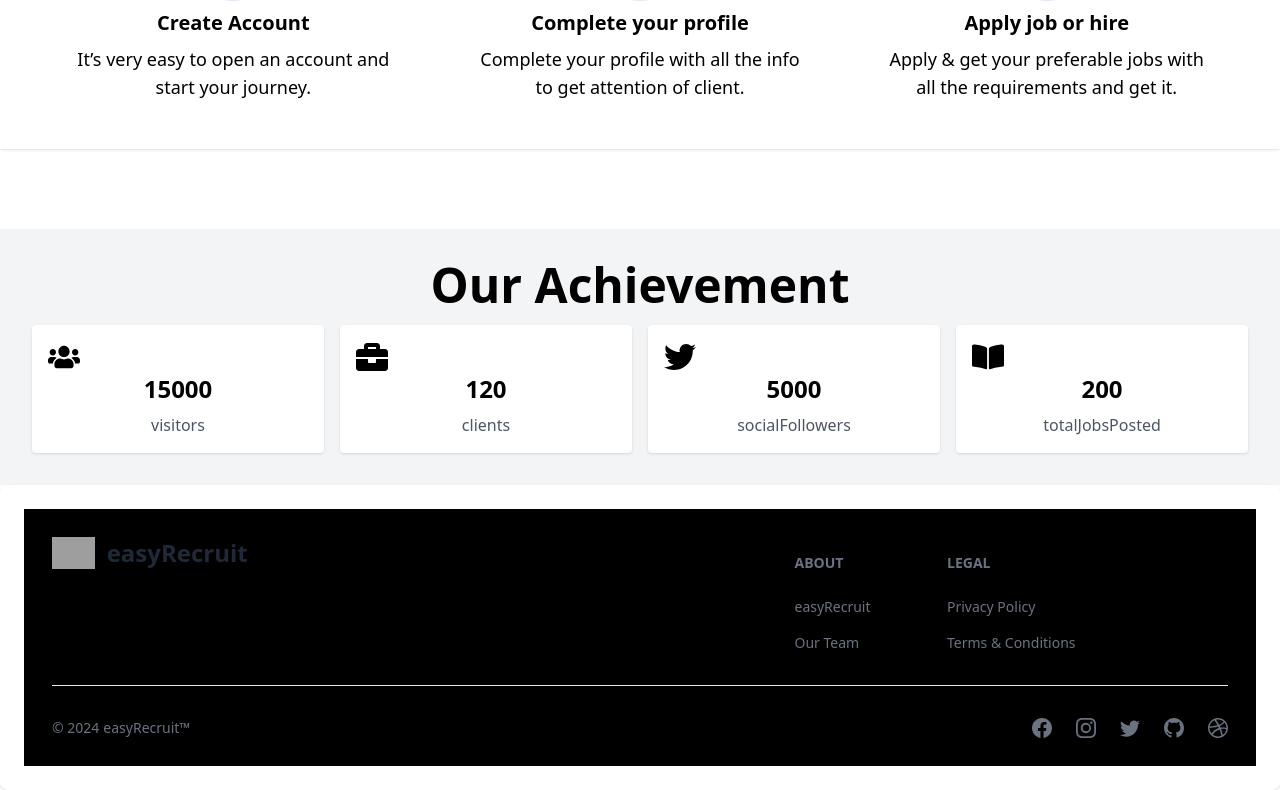
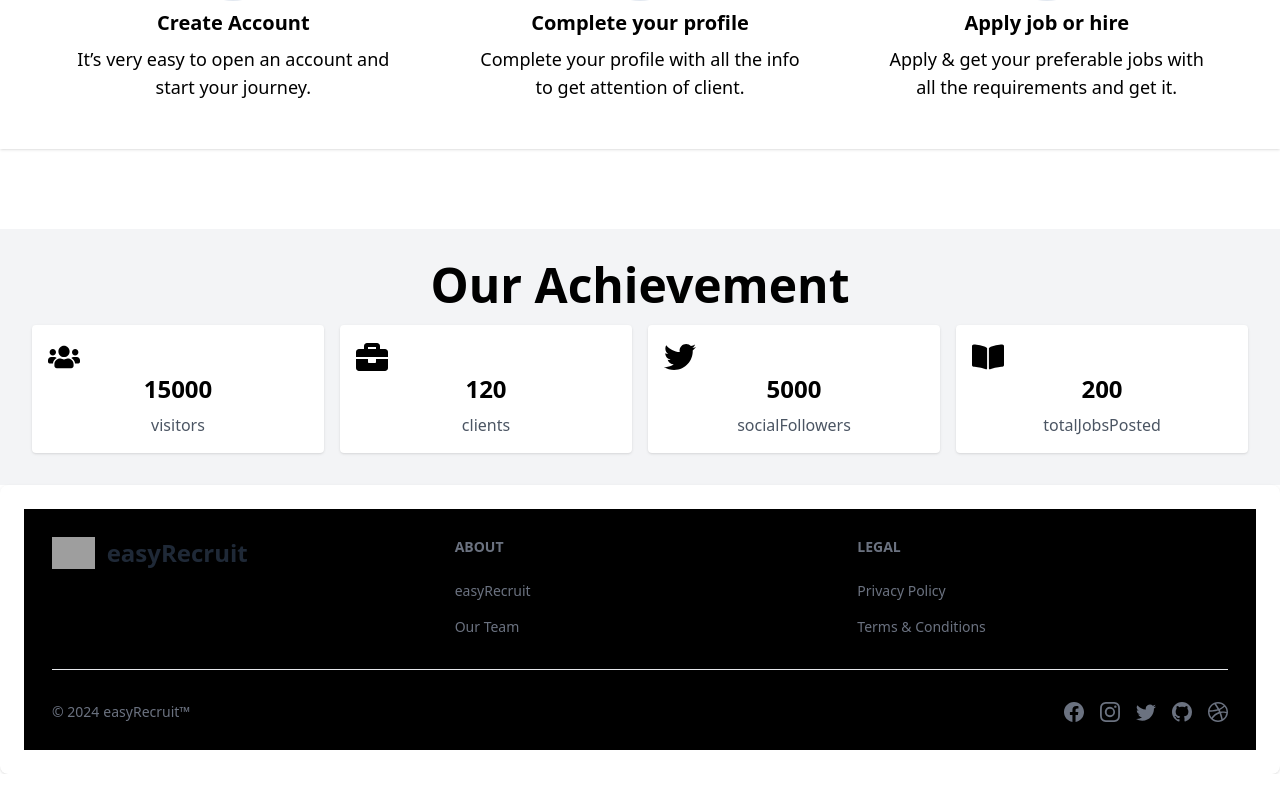
Before and after one commit to alpha9011/easyRecruit-client, a React (Vite) app: page / in a window 1280 px wide. Shown: the part 1633-2423 px from the top of the page. Built offline with nearby package versions, Linux system fonts and the light colour scheme; grey boxes are pictures that could not be loaded.

Commit message:
for development

```diff
--- /dev/null
+++ b/src/Page/FreeTrial/FreeTrial.jsx
@@ -0,0 +1,21 @@
+
+const FreeTrial = () => {
+    return (
+        <div className="text-center">
+
+            <h1 className=" font-bold text-lg"> CREATE YOUR FREE ACCOUNT</h1>
+            <h2 className="text-blue-500 font-medium text-3xl">Start Your Free Trial</h2>
+            <p className="font-normal text-lg text-gray-600">Start a 14-day free trial with unlimited users and no credit card required.</p>
+
+            <p>If your company already has an account, please <a href="">login</a> to have a user added. </p>
+            <p className="text-red-600">Note: Indeed access is restricted during the trial experience. To access Indeed, please <a href="">purchase</a> a EasyRecruit plan.
+            </p>
+            <p>Please do not fill out the form below if you are a job seeker.
+                Looking for a job? <a href="">Click here</a> or view our careers page.</p>
+
+
+        </div>
+    );
+};
+
+export default FreeTrial;
--- a/src/Page/Home/Countdown/Countdown.jsx
+++ b/src/Page/Home/Countdown/Countdown.jsx
@@ -25,6 +25,7 @@ const Countdown = () => {
   };
 
   const animateNumber = (value) =>
+    // eslint-disable-next-line react-hooks/rules-of-hooks
     useSpring({
       number: value,
       from: { number: 0 },
--- a/src/shared/Footer/Footers.jsx
+++ b/src/shared/Footer/Footers.jsx
@@ -1,13 +1,13 @@
 import { Footer } from 'flowbite-react';
-
 import { BsDribbble, BsFacebook, BsGithub, BsInstagram, BsTwitter } from 'react-icons/bs';
 
 const Footers = () => {
-    return (
-        <Footer container>
+  return (
+    <Footer container>
       <div className="w-full mx-auto p-7 bg-black text-white">
-        <div className="grid w-full justify-between sm:flex sm:justify-between md:flex md:grid-cols-1">
-          <div>
+        <div className="grid grid-cols-1 gap-8 md:grid-cols-3">
+          {/* Logo */}
+          <div className="col-span-1 md:col-span-1">
             <Footer.Brand
               href="http://localhost:5173/"
               src="https://i.ibb.co/qRW8DM6/hiring-8852986.png"
@@ -15,15 +15,19 @@ const Footers = () => {
               name="easyRecruit"
             />
           </div>
-          <div className="grid grid-cols-2 gap-8 sm:mt-4 sm:grid-cols-3 sm:gap-6">
+
+          {/* Navigation Links */}
+          <div className="col-span-1 md:col-span-2 grid grid-cols-2 gap-8">
+            {/* About Section */}
             <div>
-              <Footer.Title title="about" />
+              <Footer.Title title="About" />
               <Footer.LinkGroup col>
                 <Footer.Link href="#">easyRecruit</Footer.Link>
                 <Footer.Link href="#">Our Team</Footer.Link>
               </Footer.LinkGroup>
             </div>
 
+            {/* Legal Section */}
             <div>
               <Footer.Title title="Legal" />
               <Footer.LinkGroup col>
@@ -33,10 +37,17 @@ const Footers = () => {
             </div>
           </div>
         </div>
+
+        {/* Divider */}
         <Footer.Divider />
-        <div className="w-full sm:flex sm:items-center sm:justify-between">
+
+        {/* Copyright and Social Icons */}
+        <div className="flex flex-col md:flex-row md:items-center md:justify-between">
+          {/* Copyright */}
           <Footer.Copyright href="#" by="easyRecruit™" year={2024} />
-          <div className="mt-4 flex space-x-6 sm:mt-0 sm:justify-center">
+
+          {/* Social Icons */}
+          <div className="mt-4 md:mt-0 flex space-x-4">
             <Footer.Icon href="#" icon={BsFacebook} />
             <Footer.Icon href="#" icon={BsInstagram} />
             <Footer.Icon href="#" icon={BsTwitter} />
@@ -46,7 +57,7 @@ const Footers = () => {
         </div>
       </div>
     </Footer>
-    );
+  );
 };
 
 export default Footers;
```
